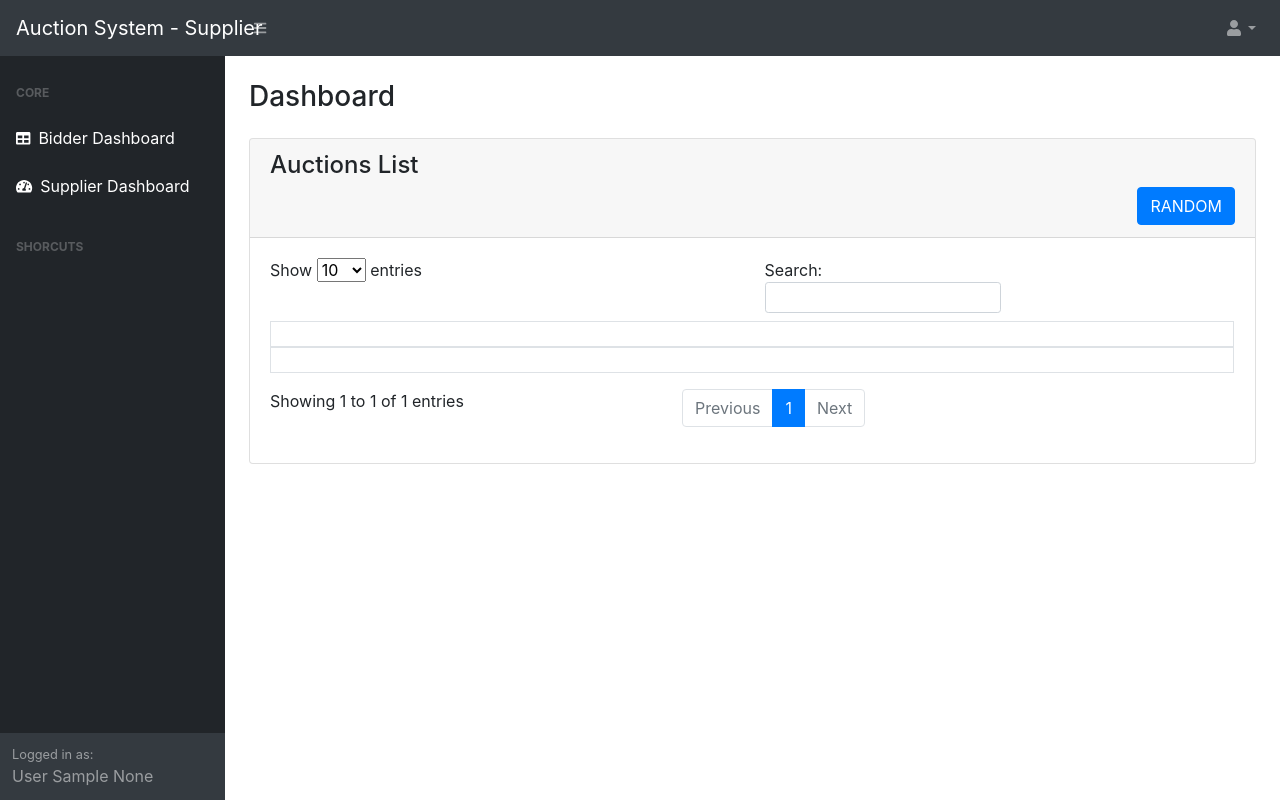
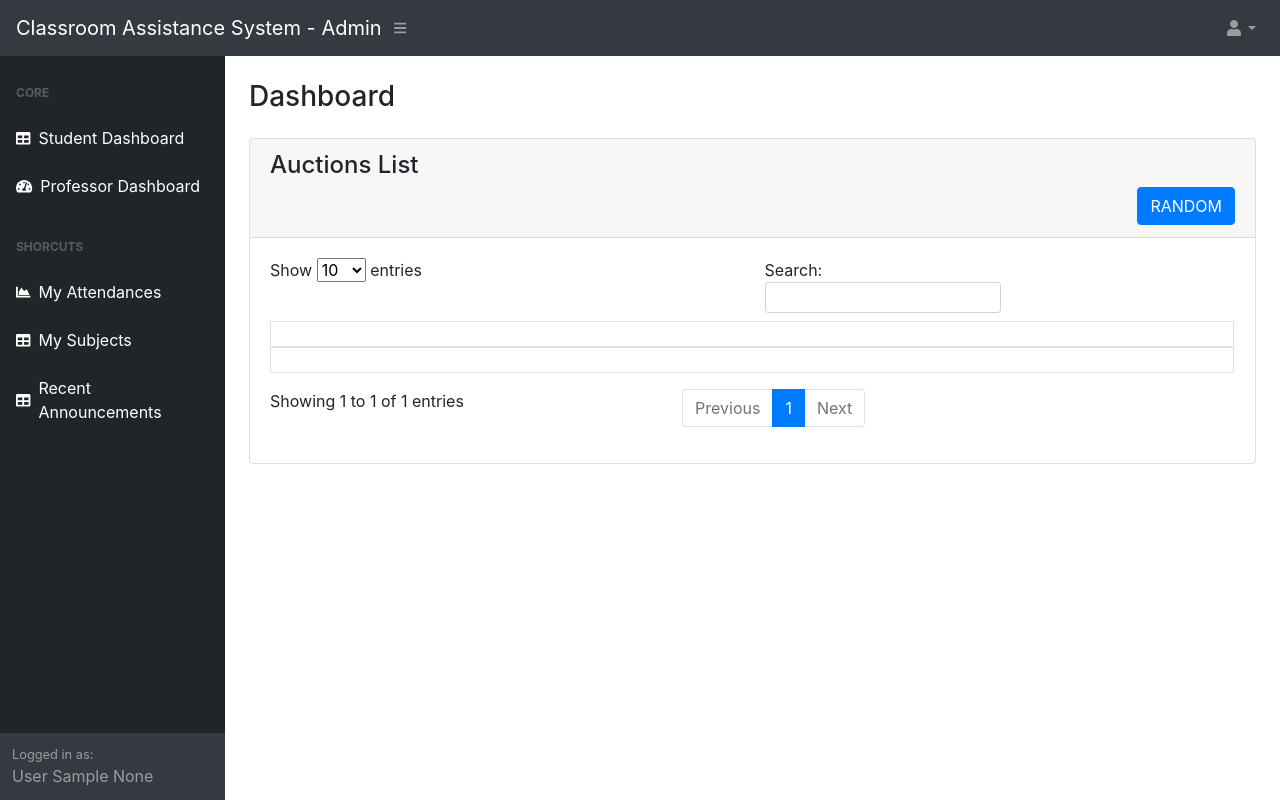
Before and after one commit to MostDeadDeveloper/Automated-Classroom-Assistance-System-with-Integrations, a Django app: page /account/user/dashboard/ in a window 1280 px wide. Run offline with Django 3.2, Linux system fonts and the light colour scheme; the visitor is signed in with stand-in values (Sample User, id 1); some libraries are stand-ins or nearby versions.

Commit message:
Modified Existing Headers to new system name

```diff
--- a/app/templates/common/header.html
+++ b/app/templates/common/header.html
@@ -1,12 +1,15 @@
 {% load static %}
 <nav class="sb-topnav navbar navbar-expand navbar-dark bg-dark">
-    {% if user.is_bidder %}
-    <a class="navbar-brand" href="/">Auction System - Bidder</a>
+    {% if user.is_superuser %}
+    <a class="navbar-brand" href="/">Classroom Assistance System - Admin</a>
+
+    {% elif user.student %}
+    <a class="navbar-brand" href="/">Classroom Assistance System - Student</a>
     {% else %}
-    <a class="navbar-brand" href="/">Auction System - Supplier</a>
+    <a class="navbar-brand" href="/">Classroom Assistance System - Supplier</a>
     {% endif%}
     <button class="btn btn-link btn-sm order-1 order-lg-0"
-            style="margin-left:20px;"
+            style="margin-left:160px;"
             id="sidebarToggle"
             href="#">
       <i class="fas fa-bars"></i>
@@ -30,17 +33,20 @@
     <div class="nav">
         <div class="sb-sidenav-menu-heading">Core</div>
         {% if user.is_authenticated %}
+
+        {% if user.student or user.is_superuser %}
         <a class="nav-link" href="">
           <div class="sb-nav-link-icon"><i class="fas fa-table"></i></div>
-          Bidder Dashboard
+            Student Dashboard
         </a>
         {% endif %}
-        {% if not user.is_bidder %}
 
-        <a class="nav-link" href="">
-        <div class="sb-nav-link-icon"><i class="fas fa-tachometer-alt"></i></div>
-        Supplier Dashboard
+          {% if not user.is_bidder or user.is_superuser %}
+          <a class="nav-link" href="">
+            <div class="sb-nav-link-icon"><i class="fas fa-tachometer-alt"></i></div>
+            Professor Dashboard
           </a>
+          {% endif %}
         {% endif %}
 
         {% comment %}<div class="sb-sidenav-menu-heading">Shorcuts</div>{% endcomment %}
@@ -87,21 +93,22 @@
       {% comment %}</nav>{% endcomment %}
         {% comment %}</div>{% endcomment %}
       <div class="sb-sidenav-menu-heading">Shorcuts</div>
-      {% if not user.is_authenticated %}
+      {% if user.is_authenticated %}
+        {% if user.student or user.is_superuser %}
         <a class="nav-link" href=>
           <div class="sb-nav-link-icon"><i class="fas fa-chart-area"></i></div>
-            My Auctions
+            My Attendances
         </a>
         <a class="nav-link" href="">
           <div class="sb-nav-link-icon"><i class="fas fa-table"></i></div>
-            My Auctioned Products
+            My Subjects
         </a>
         <a class="nav-link" href="">
           <div class="sb-nav-link-icon"><i class="fas fa-table"></i></div>
-            Releasable Products
+            Recent Announcements
         </a>
         {% endif %}
-        {% if user.is_bidder %}
+        {% if user.professor %}
         <a class="nav-link" href="">
           <div class="sb-nav-link-icon"><i class="fas fa-table"></i></div>
             Available Auctions
@@ -119,6 +126,7 @@
           Unclaimed Products
         </a>
         {% endif %}
+      {% endif %}
         </div>
       </div>
       <div class="sb-sidenav-footer">
```
